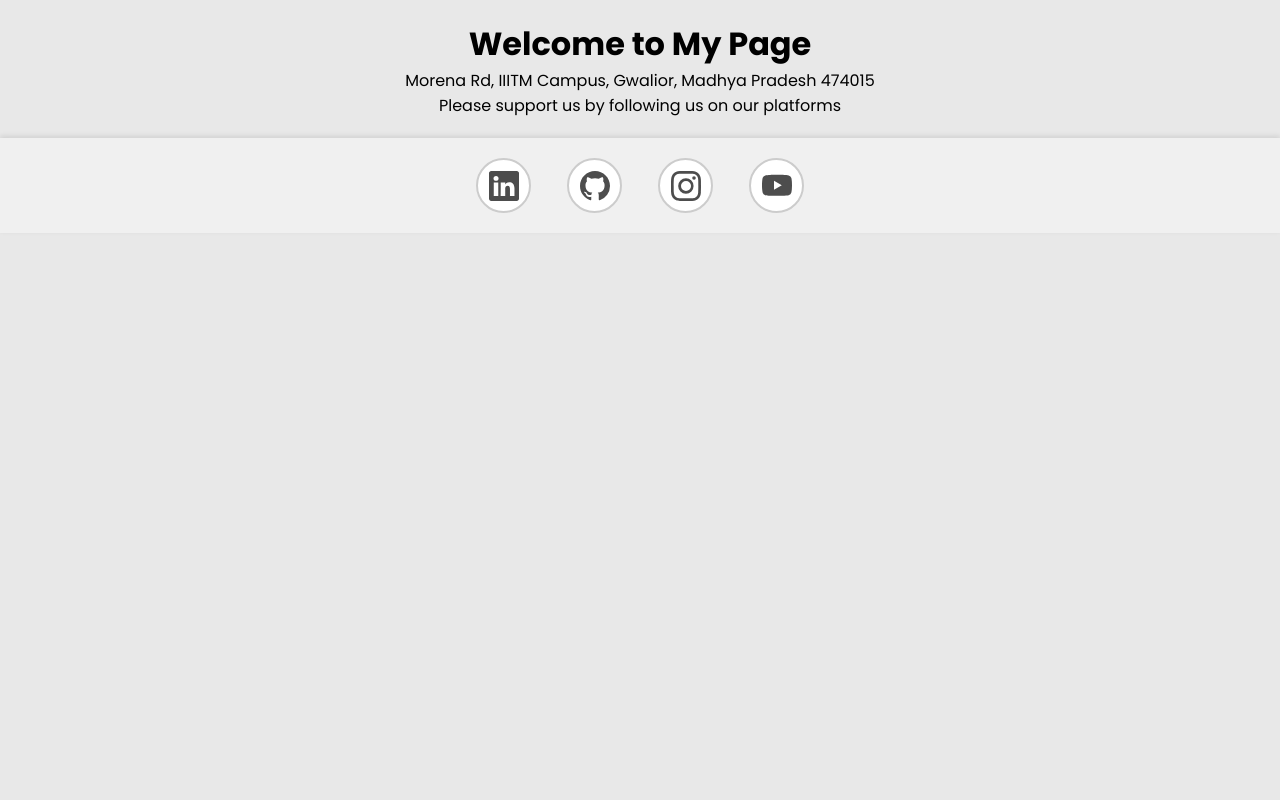
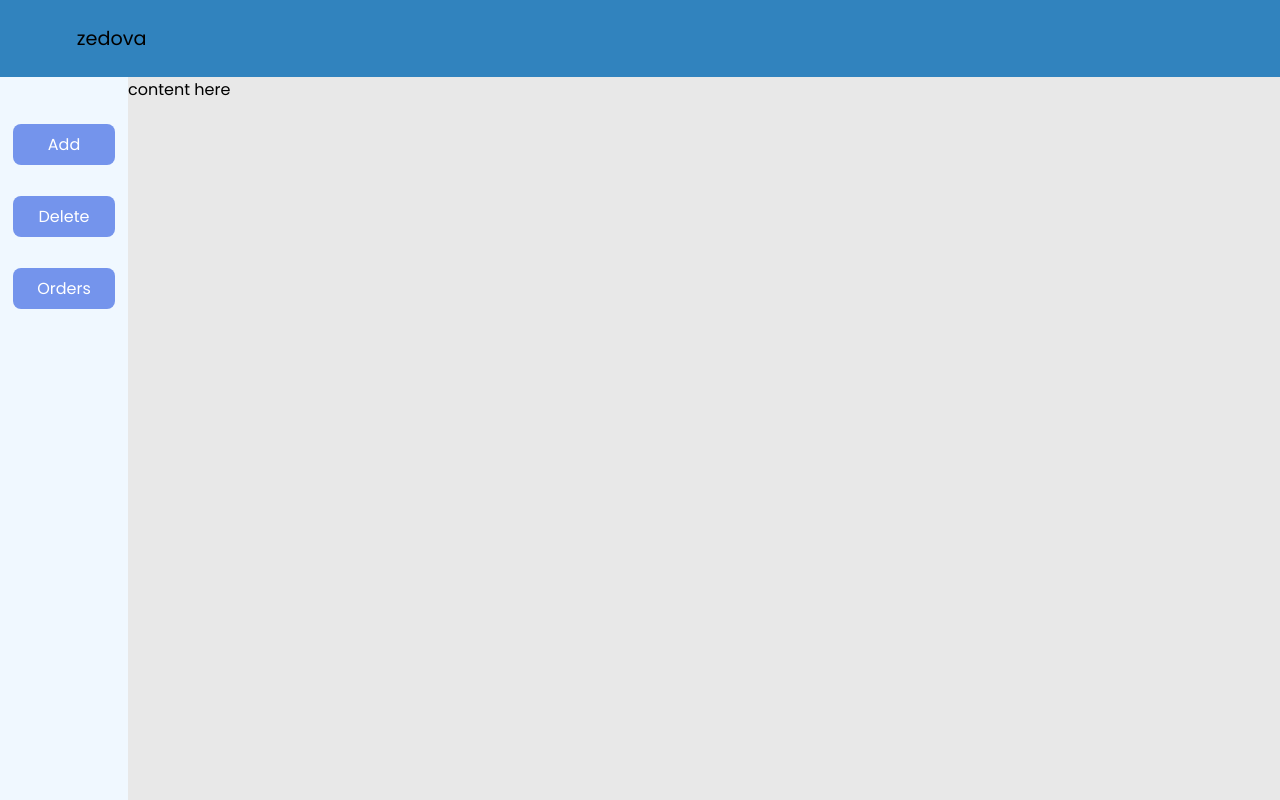
Before and after one commit to Zenithreddyp/AASF_project, a React (Vite) app in the folder frontend/: page /adminpage in a window 1280 px wide. Built offline with nearby package versions, Linux system fonts and the light colour scheme.

Commit message:
admin 10%

```diff
--- a/frontend/src/App.jsx
+++ b/frontend/src/App.jsx
@@ -12,6 +12,7 @@ import SearchPage from "./pages/Searchpage";
 import UPIPage from "./pages/UPIpage";
 import Orders from "./pages/Orderspage";
 import Footer from "./pages/Footer";
+import Adminpanel from "./pages/Adminpanel";
 
 function Logout() {
   localStorage.clear();
@@ -52,9 +53,10 @@ const App = () => {
             </ProtectedRoute>
           }
         />
+        <Route path="/adminpage" element={<Adminpanel />} />
         <Route
-        path="/logout"
-        element={<Logout />}
+          path="/logout"
+          element={<Logout />}
         />
         <Route
           path="/cart"
--- /dev/null
+++ b/frontend/src/pages/Adminpanel.jsx
@@ -0,0 +1,25 @@
+import "../styles/Adminpanel.css";
+import React from 'react';
+
+const Adminpanel = () => {
+    return (
+        <>
+            <div className="adminzedova">
+                zedova
+            </div>
+
+            <div className="leftright">
+                <div className="left">
+                    <button className="admin-btn add">Add</button>
+                    <button className="admin-btn delete">Delete</button>
+                    <button className="admin-btn orders">Orders</button>
+                </div>
+                <div className="right">
+                    content here
+                </div>
+            </div>
+        </>
+    );
+};
+
+export default Adminpanel;
--- /dev/null
+++ b/frontend/src/styles/Adminpanel.css
@@ -0,0 +1,39 @@
+.adminzedova {
+    padding: 3vh;
+    padding-left: 6vw;
+    font-size: larger;
+    background-color: rgb(49, 131, 190);
+    color: black;
+}
+
+.leftright {
+    display: flex;
+}
+
+.left {
+    align-items: center;
+    display: flex;
+    color: rgb(61, 155, 187);
+    width: 10vw;
+    height: 100vh;
+    background-color: aliceblue;
+    flex-direction: column;
+    gap: 2vh;
+    padding-top: 4vh;
+}
+
+.admin-btn {
+    width: 8vw;
+    padding: 1vh;
+    font-size: 1rem;
+    border: none;
+    border-radius: 8px;
+    background-color: #7494ec;
+    color: white;
+    cursor: pointer;
+    transition: background-color 0.3s;
+}
+
+.admin-btn:hover {
+    background-color: #5d78cc; /* slightly darker on hover */
+}
```
